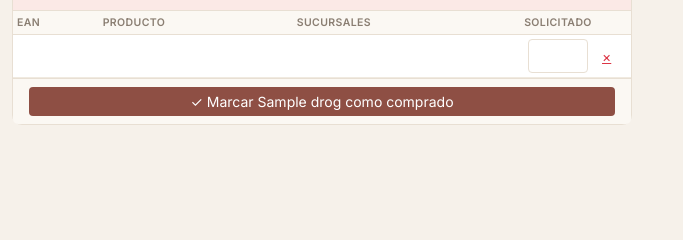
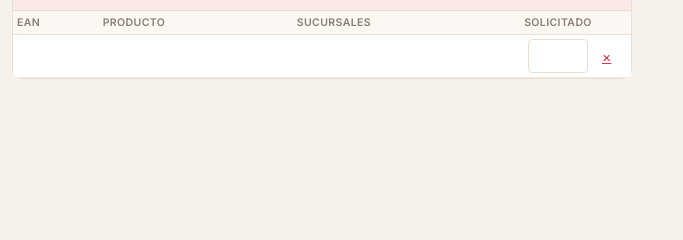
Before and after one commit to dayfloresred-dotcom/App-Pedidos, a Flask app: template templates/generar_orden.html in a window 1280 px wide. Shown: the part 192-432 px from the top of the page, without its empty margins (0-683 px from the left). Run offline with Flask 3, Linux system fonts and the light colour scheme; the template is opened without the code that fills it: most values are stand-ins (such as "Sample title", 1, 10 or a date in 2020).

Commit message:
Generar orden: quitar boton 'Marcar [drogueria] como comprado' (redundante con Enviar; confunde). Se mantiene 'Marcar como producto inexistente' en la tarjeta de sin existencia

```diff
--- a/templates/_orden_grid.html
+++ b/templates/_orden_grid.html
@@ -104,19 +104,14 @@
           </tbody>
         </table>
       </div>
+      {% if drog == 'SIN_PRECIO' %}
       <div class="card-footer">
-        {% if drog == 'SIN_PRECIO' %}
         <button class="btn btn-sm w-100 btn-peligro"
           onclick="marcarInexistente()">
           ✕ Marcar como producto inexistente
         </button>
-        {% else %}
-        <button class="btn btn-sm w-100 btn-brand"
-          onclick="marcarComprado('{{ drog }}')">
-          ✓ Marcar {{ drog }} como comprado
-        </button>
-        {% endif %}
       </div>
+      {% endif %}
     </div>
   </div>
   {% endfor %}
```
